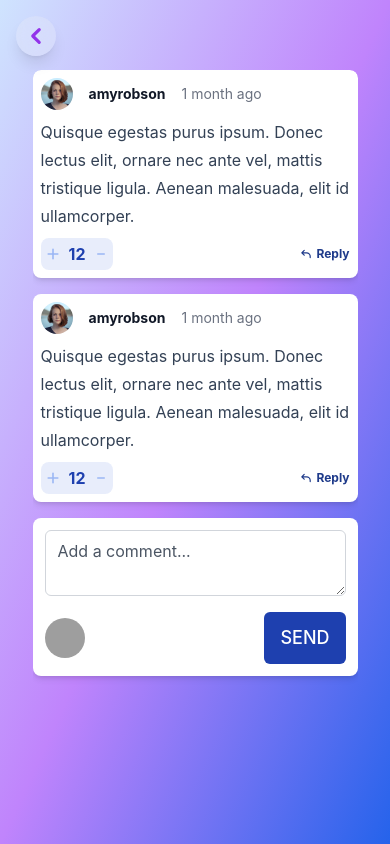
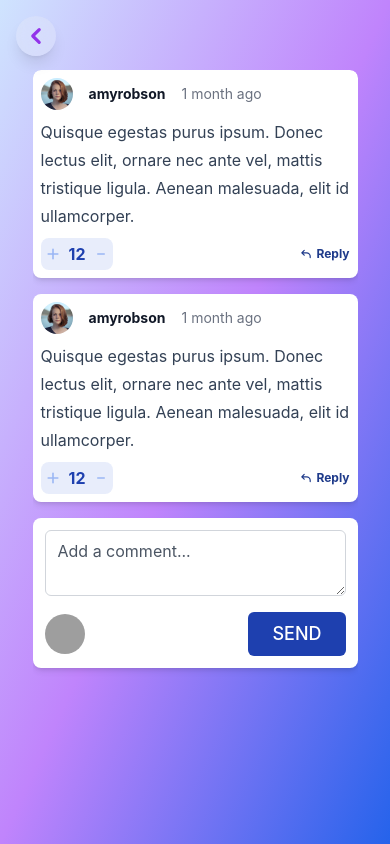
Before and after one commit to tolu-c/congenial-palm-tree, a React (Create React App) app: page /comments in a window 390 px wide. Built offline with nearby package versions, Linux system fonts and the light colour scheme; grey boxes are pictures that could not be loaded.

Commit message:
adjusted button padding

```diff
--- a/src/components/comments/commentForm/CommentForm.js
+++ b/src/components/comments/commentForm/CommentForm.js
@@ -57,7 +57,7 @@ export default function CommentForm() {
           />
           <button
             type="submit"
-            className="bg-blue-800 text-white basis-1/4 text-lg flex items-center justify-center rounded-md px-4 py-3 uppercase font-medium hover:bg-blue-500 md:order-last md:px-3 md:py-2"
+            className="bg-blue-800 text-white basis-1/4 text-lg flex items-center justify-center rounded-md px-6 py-2 uppercase font-medium hover:bg-blue-500 md:order-last md:px-3 md:py-2"
           >
             send
           </button>
```
